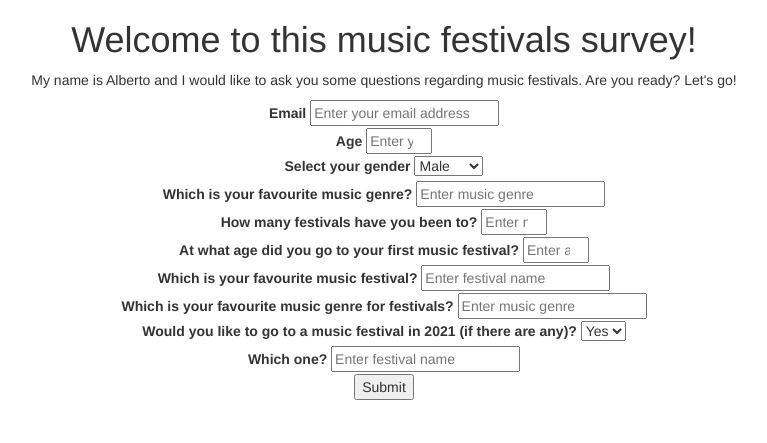
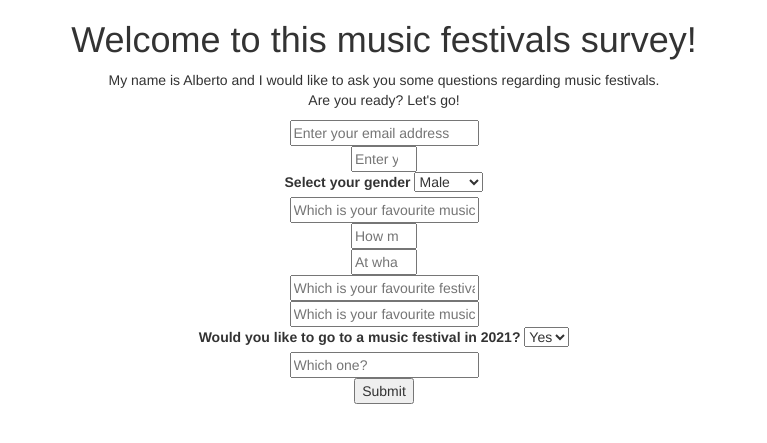
Before and after one commit to AlbertoIzq/AlbertoIzq-7.FestivalDatabaseWebsite, a Flask app: page /en/home in a window 1280 px wide. Shown: the top 443 px of the page, without its empty margins (256-1023 px from the left). Run offline with Flask 2, Linux system fonts and the light colour scheme; some libraries are stand-ins or nearby versions.

Commit message:
Edit survey form

```diff
--- a/AlbertoIzq-7.FestivalDatabaseWebsite/templates/en-home.html
+++ b/AlbertoIzq-7.FestivalDatabaseWebsite/templates/en-home.html
@@ -17,37 +17,29 @@
             Welcome to this music festivals survey!<br />
         </h1>
         <p>
-            My name is Alberto and I would like to ask you some questions regarding music festivals. Are you ready? Let's go!
+            My name is Alberto and I would like to ask you some questions regarding music festivals.<br />Are you ready? Let's go!
         </p>
         <div>
             <form action="{{url_for('en_success')}}" method="post">
-                <label>Email</label>
-                <input title="Your email will be safe" placeholder="Enter your email address" type="email" name="form_email" required /><br />
-                <label>Age</label>
-                <input title="Your data will be safe" placeholder="Enter your age in years" type="number" min="16" max="120" name="form_age" required /><br />
+                <input title="Email address" placeholder="Enter your email address" type="email" name="form_email" required /><br />
+                <input title="Age" placeholder="Enter your age in years" type="number" min="16" max="120" name="form_age" required /><br />
                 <label for="genders">Select your gender</label>
                 <select id="genders" name="form_gender">
                     <option value="male">Male</option>
                     <option value="female">Female</option>
                     <option value="other">Other</option>
                 </select><br />
-                <label>Which is your favourite music genre?</label>
-                <input title="Your data will be safe" placeholder="Enter music genre" type="text" name="form_music_genre" maxlength="50" required /><br />
-                <label>How many festivals have you been to?</label>
-                <input title="Your data will be safe" placeholder="Enter number of festivals" type="number" min="0" max="200" name="form_festivals_number" required /><br />
-                <label>At what age did you go to your first music festival?</label>
-                <input title="Your data will be safe" placeholder="Enter age" type="number" min="16" max="120" name="form_festivals_age" required /><br />
-                <label>Which is your favourite music festival?</label>
-                <input title="Your data will be safe" placeholder="Enter festival name" type="text" name="form_festival_name" maxlength="100" required /><br />
-                <label>Which is your favourite music genre for festivals?</label>
-                <input title="Your data will be safe" placeholder="Enter music genre" type="text" name="form_festival_music_genre" maxlength="50" required /><br />
-                <label>Would you like to go to a music festival in 2021 (if there are any)?</label>
+                <input title="Favourite music genre" placeholder="Which is your favourite music genre?" type="text" name="form_music_genre" maxlength="50" required /><br />
+                <input title="Number of festivals" placeholder="How many festivals have you been to?" type="number" min="0" max="200" name="form_festivals_number" required /><br />
+                <input title="First festival age" placeholder="At what age did you go to your first festival?" type="number" min="16" max="120" name="form_festivals_age" required /><br />
+                <input title="Festival name" placeholder="Which is your favourite festival?" type="text" name="form_festival_name" maxlength="100" required /><br />
+                <input title="Favourite festival music genre" placeholder="Which is your favourite music genre for festivals?" type="text" name="form_festival_music_genre" maxlength="50" required /><br />
+                <label>Would you like to go to a music festival in 2021?</label>
                 <select id="yesno" name="form_yesno">
                     <option value="yes">Yes</option>
                     <option value="no">No</option>
                 </select><br />
-                <label>Which one?</label>
-                <input title="Your data will be safe" placeholder="Enter festival name" type="text" name="form_festival_name_2021" maxlength="100"/><br />
+                <input title="2021 festival name" placeholder="Which one?" type="text" name="form_festival_name_2021" maxlength="100"/><br />
                 <button type="submit">Submit</button>
             </form>
         </div>
```
